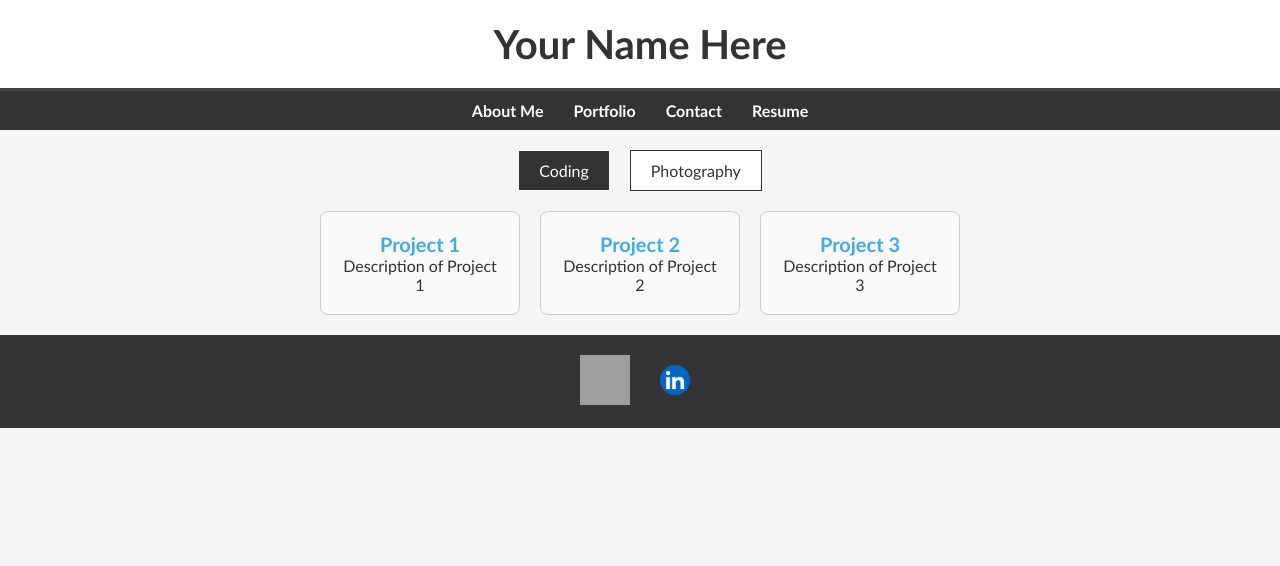
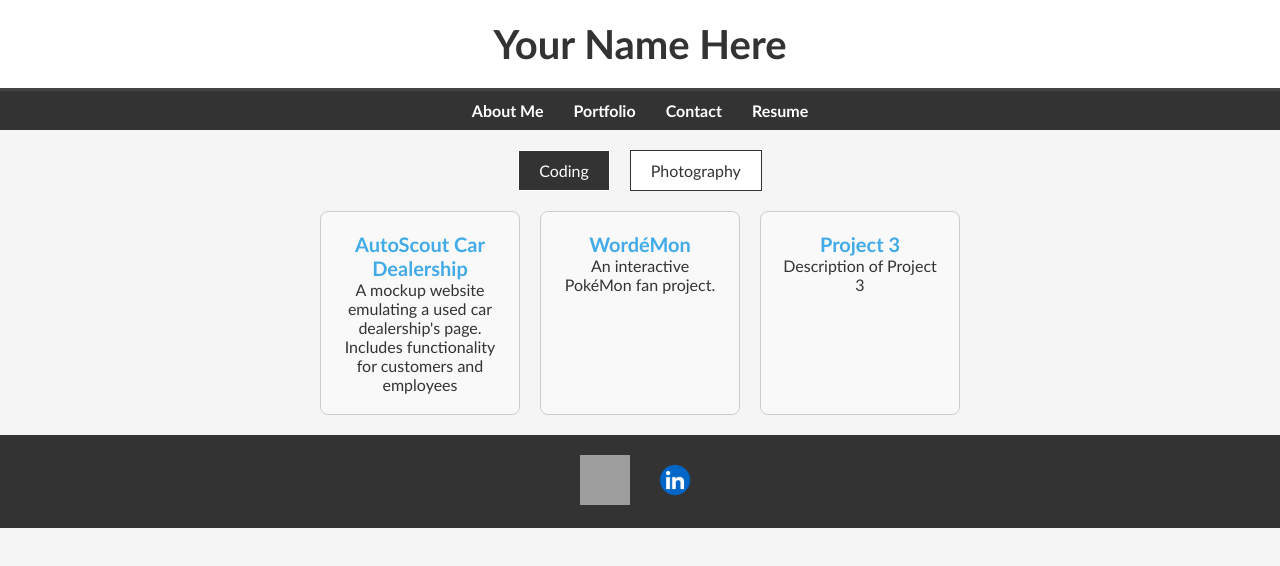
Before and after one commit to CerfSoleil/rdjiii_Portfolio, a React (Vite) app: page /portfolio in a window 1280 px wide. Shown: the top 566 px of the page. Built offline with nearby package versions, Linux system fonts and the light colour scheme; grey boxes are pictures that could not be loaded.

Commit message:
CodingPortfolio.jsx | Updated links, plans for changed layout.

```diff
--- a/src/pages/CodingPortfolio.jsx
+++ b/src/pages/CodingPortfolio.jsx
@@ -1,9 +1,14 @@
 import React from "react";
 import "../styles/CodingPortfolio.css";
 
+// Change the layout to have links for both the deploy and the live demo as well as a scrolling preview of a few pages.
+// Include AutoScout (used-car-dealer.onrender.com) & (github.com/andrewPelfrey/used-car-dealer). To be changed when I resume work on it.
+// Include WordéMon (wordemon.onrender.com) & (github.com/nolangrossi/Wordemon). To be changed wehn I resume work on it.
+  // Also try to get Wordemon simultaneously running on the website.
+
 const repositories = [
-  { title: "Project 1", description: "Description of Project 1", link: "https://github.com" },
-  { title: "Project 2", description: "Description of Project 2", link: "https://github.com" },
+  { title: "AutoScout Car Dealership", description: "A mockup website emulating a used car dealership's page. Includes functionality for customers and employees", link: "https://github.com/andrewPelfrey/used-car-dealer" },
+  { title: "WordéMon", description: "An interactive PokéMon fan project.", link: "https://github.com/nolangrossi/Wordemon" },
   { title: "Project 3", description: "Description of Project 3", link: "https://github.com" },
 ];
 
```
